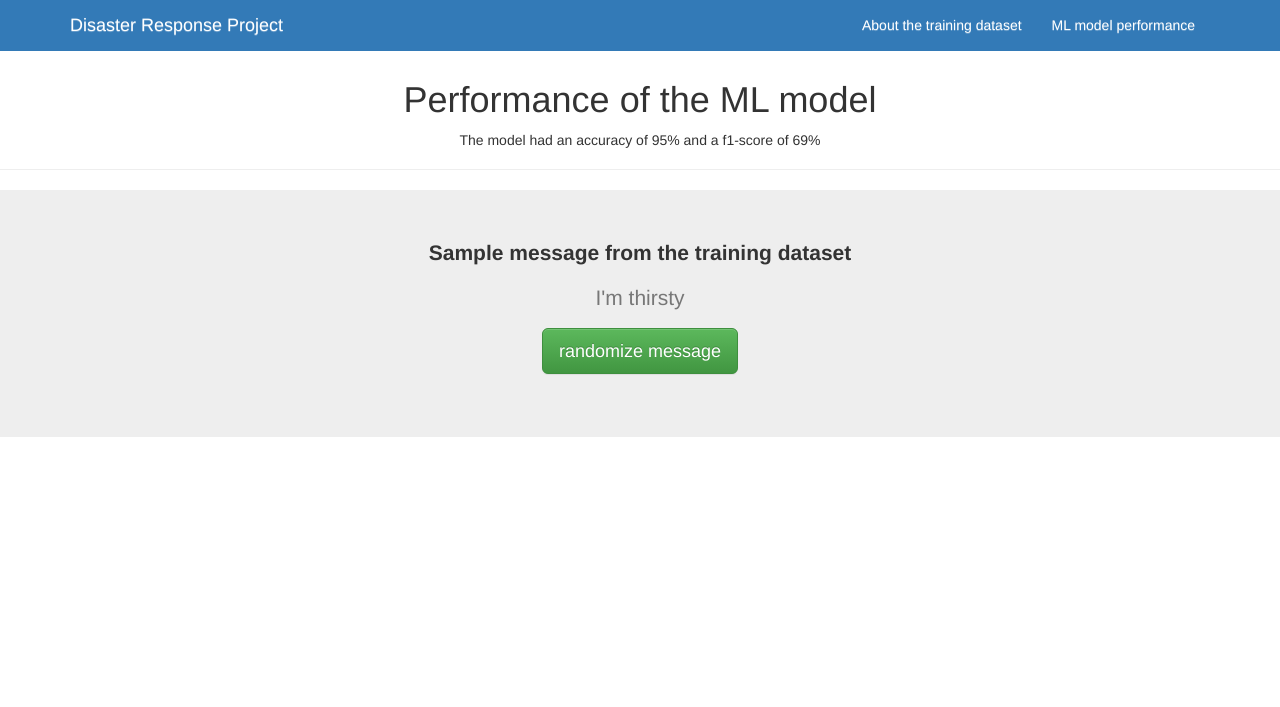
After one commit to mtyszler/Disaster-Response-Project, a Flask app: page /performance in a window 1280 px wide. The commit adds this page. Shown: the top 707 px of the page. Run offline with Flask 2, Linux system fonts and the light colour scheme; parts of the project's set-up code (start-up, migrations or seed data) failed here and were passed over; some libraries are stand-ins or nearby versions.

Commit message:
Prepare template for the performance page

```diff
--- a/app/run.py
+++ b/app/run.py
@@ -130,6 +130,12 @@ def go():
     )
 
 
+@app.route('/performance')
+def performance():
+    # render base page
+    return render_template('performance.html')
+
+
 def main():
     app.run(host='0.0.0.0', port=3001, debug=True)
 
--- a/app/templates/master.html
+++ b/app/templates/master.html
@@ -37,7 +37,7 @@
         <div id="navbar" class="collapse navbar-collapse navbar-right">
             <ul class="nav navbar-nav">
             	<li><a style = "color: white;" href="/training">About the training dataset</a></li>
-                <li><a style = "color: white;" href="/">ML model performance</a></li>
+                <li><a style = "color: white;" href="/performance">ML model performance</a></li>
             </ul>
         </div>
     </div>
--- /dev/null
+++ b/app/templates/performance.html
@@ -0,0 +1,24 @@
+{% extends "master.html" %}
+
+{% block user_classifier %}
+<div class="page-header">
+    <br>
+    <h1 class="text-center">Performance of the ML model</h1>
+    <p class="text-center">The model had an accuracy of 95% and a f1-score of 69% </p>
+</div>
+
+<div class="jumbotron">
+    <div class="container">
+        <p class="text-center"><strong> Sample message from the training dataset </strong> </p>
+        <div class="row">
+            <div class="col-lg-12 form-group-lg">
+                <p class="text-center text-muted">I'm thirsty</p>
+                <p class="text-center"><a class="btn btn-success btn-lg" href="/performance" role="button">randomize message</a></p>
+            </div>
+        </div>
+
+        {% block message %}
+        {% endblock %}
+    </div>
+</div>
+{% endblock %}
```
